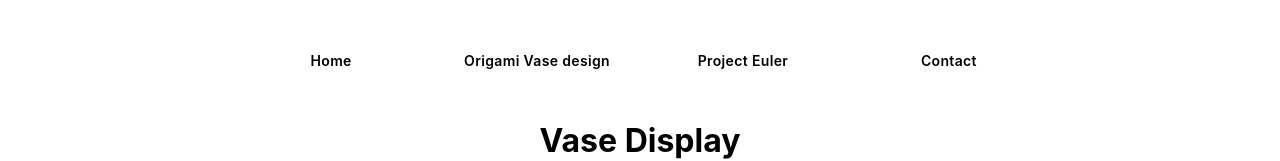
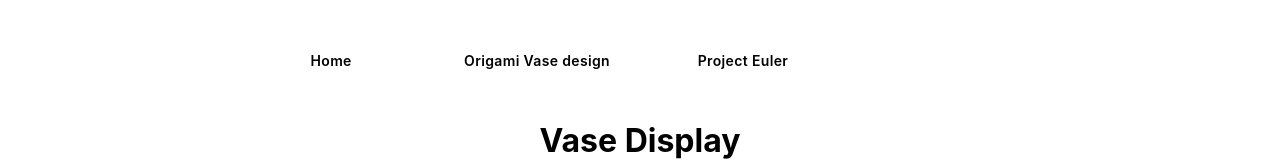
Before and after one commit to Edward-Phillips/origamiVaseDisplay, a Next.js app: page /origami/vaseDisplay in a window 1280 px wide. Shown: the top 161 px of the page. Built offline with nearby package versions, Linux system fonts and the light colour scheme.

Commit message:
remove contact page, it looks bad

```diff
--- a/components/LayoutComponents/layout.module.css
+++ b/components/LayoutComponents/layout.module.css
@@ -3,6 +3,7 @@
   grid-template-rows: 100px 1fr;
   background-color: white;
   column-gap: 20px;
+  width: 100vw;
 }
 
 .main > section {
--- a/components/LayoutComponents/sidebar.js
+++ b/components/LayoutComponents/sidebar.js
@@ -13,9 +13,6 @@ export default function Sidebar() {
       <Link href="/copilot/EulerProject">
         <div role="button">Project Euler</div>
       </Link>
-      <Link href="/contact">
-        <div role="button">Contact</div>
-      </Link>
     </nav>
   );
 }
```
